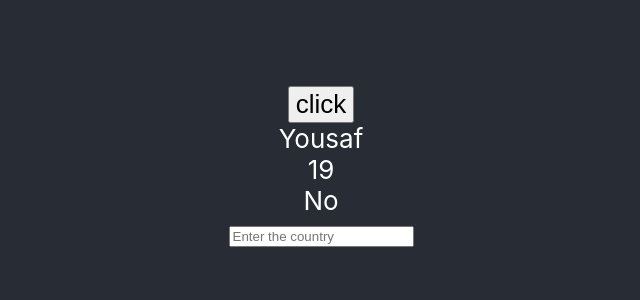
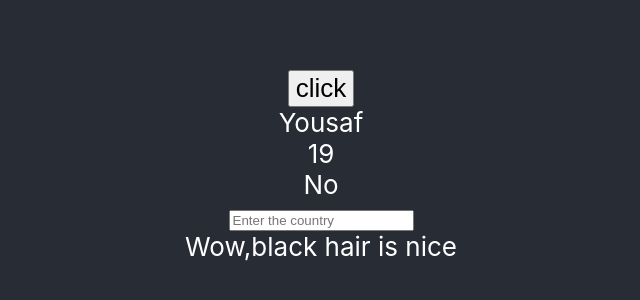
Before and after one commit to yousafsabir/react-typescript, a React (Vite) app: page / in a window 1280 px wide. Shown: the part 234-534 px from the top of the page, without its empty margins (319-959 px from the left). Built offline with nearby package versions, Linux system fonts and the light colour scheme.

Commit message:
added enums

```diff
--- a/src/App.tsx
+++ b/src/App.tsx
@@ -1,6 +1,6 @@
 import React, { FC } from "react";
 import "./App.css";
-import Person from "./components/Person";
+import Person, { HairColor } from "./components/Person";
 
 const App: FC = () => {
     const name: string = "Yousaf";
@@ -15,7 +15,7 @@ const App: FC = () => {
         <div className="App">
             <header className="App-header">
                 <button onClick={() => aFunction("Yousaf")}>click</button>
-                <Person name="Yousaf" age={19} />
+                <Person name="Yousaf" age={19} hairColor={HairColor.black} />
             </header>
         </div>
     );
--- a/src/components/Person.tsx
+++ b/src/components/Person.tsx
@@ -1,12 +1,18 @@
 import React, { FC, useState } from "react";
+
+export enum HairColor {
+    black = "Wow,black hair is nice",
+    white = "cool man, white hair",
+}
 
 interface Props {
     name: string;
     age: number;
     isMarried?: boolean;
+    hairColor: HairColor;
 }
 
-const Person: FC<Props> = ({ name, age, isMarried }) => {
+const Person: FC<Props> = ({ name, age, isMarried, hairColor }) => {
     const [country, setCountry] = useState<string | null>(null);
 
     const handleInput = (e: React.ChangeEvent<HTMLInputElement>) => {
@@ -24,7 +30,8 @@ const Person: FC<Props> = ({ name, age, isMarried }) => {
                 onChange={handleInput}
                 // This input is working fine here bcz event is handled inside input
             />
-            {country}
+            <div>{country}</div>
+            <div>{hairColor}</div>
         </div>
     );
 };
```
